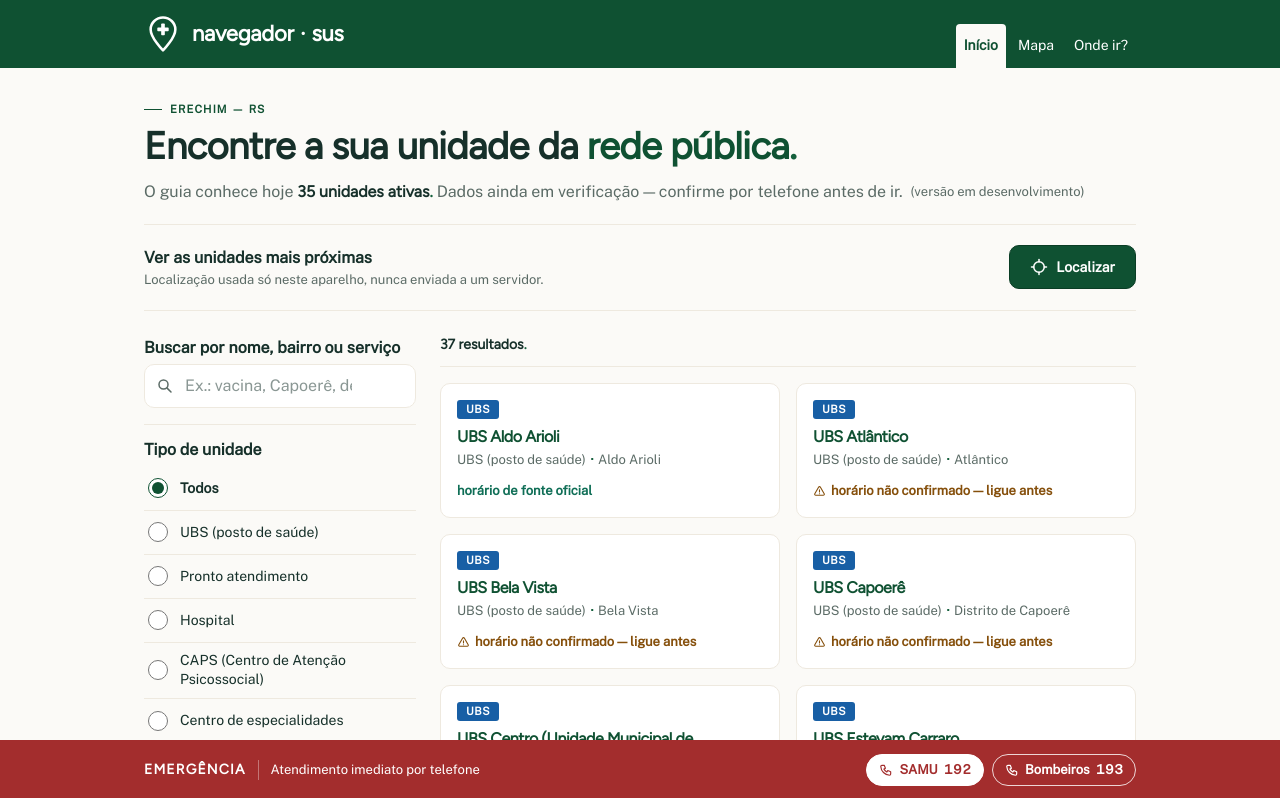
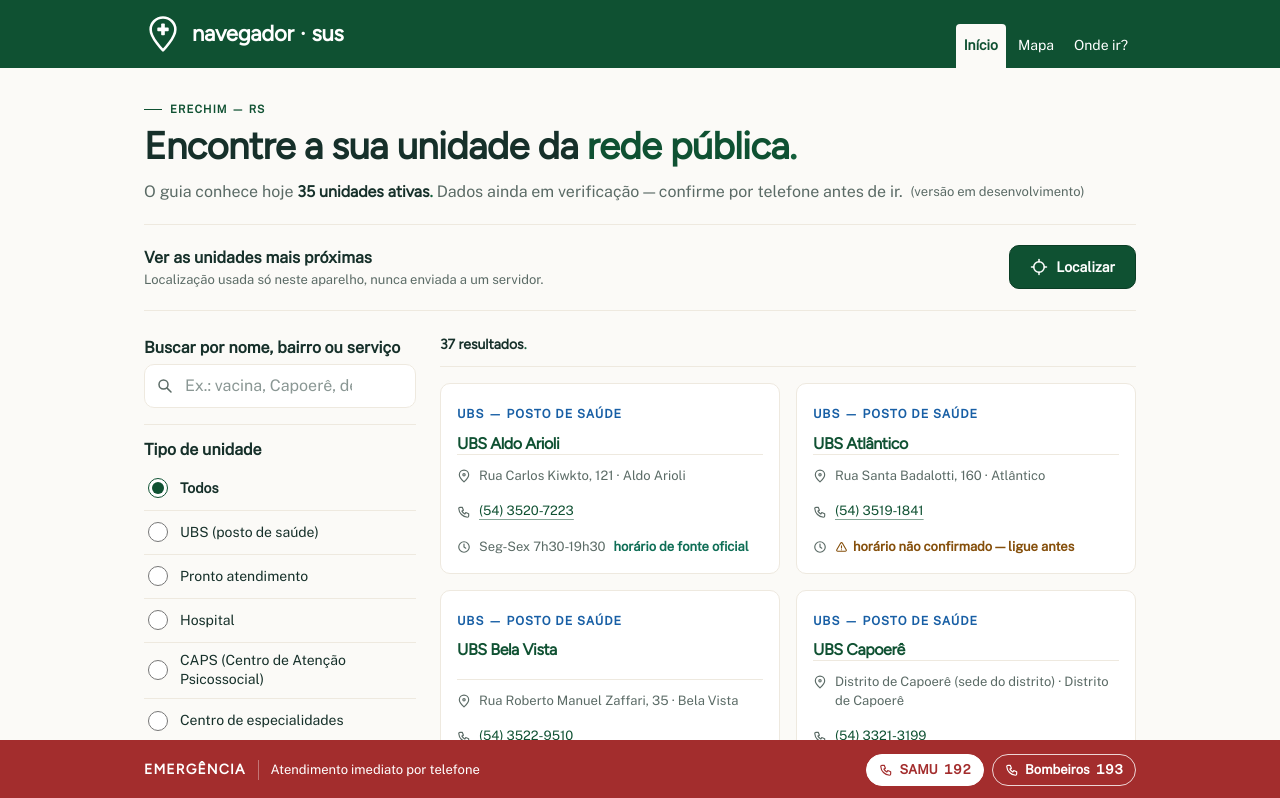
Before and after one commit to carloshjes/navegador-sus, a React (Vite) app: page / in a window 1280 px wide. Shown: the top 798 px of the page. Built offline with nearby package versions, Linux system fonts and the light colour scheme.

Commit message:
feat: structure directory unit records

```diff
--- a/src/components/CategoryTag.tsx
+++ b/src/components/CategoryTag.tsx
@@ -3,24 +3,19 @@ import { categoryFamily } from '../data/display-policy'
 import { CATEGORY_STYLE } from '../lib/category-style'
 
 /**
- * Category tag (Etapa Visual 4 / A1; kit §5 + components.md). A small solid
- * rectangle in the family color with white text, the wayfinding signal for
- * "what kind of unit". **Width is defined by content** — never stretches.
- *
- * Critical (regression root cause): UnitCard is `flex flex-col h-full` for
- * equal-height cards, and flex-column children take 100% width by default.
- * The tag MUST be `inline-flex` AND `self-start` so it stays its natural
- * width whether the parent is flex or block. Removing either invites the
- * "tag esticada" bug back. Document this constraint in tests too.
- *
- * Meaning travels by the label, not color alone (WCAG 1.4.1).
+ * Category eyebrow (Etapa Visual 15; kit §5). The family color is now carried
+ * by text, without a container shape competing with the structured record.
+ * All `cat-*` colors reach at least 5.58:1 on the white card surface; contrast
+ * ratios are symmetric, so their former white-on-color AA result also holds
+ * for color-on-white. Meaning travels by the translated label, not color alone
+ * (WCAG 1.4.1).
  */
 export function CategoryTag({ unit }: { unit: HealthUnit }) {
   const style = CATEGORY_STYLE[categoryFamily(unit)]
   return (
     <span
       data-testid="category-tag"
-      className={`inline-flex items-center self-start rounded-[3px] px-[9px] py-[4px] text-[11px] font-bold uppercase leading-none tracking-[0.05em] text-white ${style.className}`}
+      className={`text-[12px] font-bold uppercase leading-[1.2] tracking-[0.08em] ${style.textClassName}`}
     >
       {style.label}
     </span>
--- a/src/components/UnitCard.tsx
+++ b/src/components/UnitCard.tsx
@@ -1,27 +1,17 @@
 import { Link } from 'react-router'
 import type { HealthUnit } from '../data/types'
 import { displayCategory } from '../data/display-policy'
-import { UNIT_TYPE_LABELS } from '../data/labels'
-import { HOURS_BADGE_LABELS } from '../lib/provenance-ui'
+import { HOURS_BADGE_LABELS, telHref } from '../lib/provenance-ui'
 import { formatStraightLineDistance } from '../lib/geo'
 import { Badge } from './Badge'
 import { Card } from './Card'
 import { CategoryTag } from './CategoryTag'
 
 /**
- * Directory listing card. The confidence seal on the opening hours is
- * mandatory honesty (report §10) — it never gets omitted to look nicer.
- * `distanceMeters` is shown only when the user opted into "perto de mim".
- *
- * Etapa Visual 3 / A2+C3:
- *  - card is a flex column with status-seal pushed to the bottom via
- *    `mt-auto`, so cards in the same row reach equal heights (the grid
- *    stretches by default; the card now fills the cell);
- *  - title is Figtree (font-display) for hierarchy against Public Sans body,
- *    with `line-clamp-2` so a long unit name never blows up the row — the
- *    full name remains in the link's `title` attribute and on the detail
- *    page, so nothing is lost to assistive tech;
- *  - subtitle uses the pine middot motif between type and neighborhood.
+ * Directory record with two zones: identity first, practical data below the
+ * internal divider. `mt-auto` anchors the practical zone to the card base so
+ * sibling cards keep equal heights. The hours confidence seal is mandatory
+ * honesty (report §10) and is rendered even when the value is absent.
  */
 export function UnitCard({
   unit,
@@ -32,11 +22,14 @@ export function UnitCard({
 }) {
   const category = displayCategory(unit)
   const hours = unit.openingHours
+  const address = [unit.address.street, unit.address.neighborhood]
+    .filter((part): part is string => part !== null)
+    .join(' · ')
+  const phone = unit.phone.value
 
   return (
     <Card data-testid="unit-card" className="flex h-full w-full flex-col">
-      {/* Category tag on top (kit §5): rectangle + family color. It is the
-          single category signal on the card — no redundant colored spine. */}
+      <div data-testid="unit-card-identification">
         <CategoryTag unit={unit} />
         <h3 className="mt-2 font-display text-base font-bold leading-tight tracking-tight">
           <Link
@@ -47,43 +40,80 @@ export function UnitCard({
             {unit.name}
           </Link>
         </h3>
-      <p className="mt-1 text-meta text-ink-muted">
-        {UNIT_TYPE_LABELS[unit.type]}
-        {unit.address.neighborhood && (
-          <>
-            <span aria-hidden="true" className="dot-accent">
-              ·
-            </span>
-            {unit.address.neighborhood}
-          </>
-        )}
-      </p>
         {distanceMeters !== undefined && (
           <p className="mt-1 text-label text-primary">
             {formatStraightLineDistance(distanceMeters)} em linha reta
           </p>
         )}
+      </div>
 
-      {/* Status block pushed to the bottom — equal-height cards in 2-col.
-          Etapa Visual 5 / D: seals are now sober text; the optional icon
-          differentiates the sub-type of caution (alert-triangle = "verify
-          first", tools = "doesn't operate yet"). See kit §9.2. */}
-      <div className="mt-auto flex flex-wrap gap-x-4 gap-y-1 pt-3">
-        {category === 'coming-soon' ? (
+      <div
+        data-testid="unit-card-practical"
+        className="mt-auto border-t border-edge pt-3"
+      >
+        <div className="flex flex-col gap-1">
+          {address && (
+            <div
+              data-testid="unit-card-address"
+              className="flex items-start gap-2 text-meta text-ink-muted"
+            >
+              <MapPinIcon />
+              <span>{address}</span>
+            </div>
+          )}
+
+          {phone !== null && (
+            <div
+              data-testid="unit-card-phone"
+              className="flex min-h-touch items-center gap-2 text-meta"
+            >
+              <PhoneIcon />
+              <a
+                href={telHref(phone)}
+                aria-label={`Ligar para ${unit.name}`}
+                className="inline-flex min-h-touch items-center text-primary underline decoration-current/50 underline-offset-4"
+              >
+                {phone}
+              </a>
+            </div>
+          )}
+
+          <div
+            data-testid="unit-card-hours"
+            className="flex items-start gap-2 text-meta text-ink-muted"
+          >
+            <ClockIcon />
+            <div className="flex min-w-0 flex-wrap items-baseline gap-x-2 gap-y-1">
+              {hours.value !== null && <span>{hours.value}</span>}
+              <Badge
+                confidence={hours.confidence}
+                label={HOURS_BADGE_LABELS[hours.confidence]}
+                icon={hours.confidence === 'unverified' ? 'alert-triangle' : undefined}
+              />
+            </div>
+          </div>
+        </div>
+
+        {(category === 'coming-soon' ||
+          category === 'care-restricted' ||
+          category === 'care-cautious') && (
+          <div
+            data-testid="unit-card-state"
+            className="mt-2 flex flex-wrap gap-x-4 gap-y-1"
+          >
+            {category === 'coming-soon' && (
               <Badge
                 confidence="unverified"
                 label="em construção — ainda não atende"
                 icon="tools"
               />
-        ) : (
-          <Badge
-            confidence={hours.confidence}
-            label={HOURS_BADGE_LABELS[hours.confidence]}
-            icon={hours.confidence === 'unverified' ? 'alert-triangle' : undefined}
-          />
             )}
             {category === 'care-restricted' && (
-          <Badge confidence="unverified" label="acesso restrito" icon="alert-triangle" />
+              <Badge
+                confidence="unverified"
+                label="acesso restrito"
+                icon="alert-triangle"
+              />
             )}
             {category === 'care-cautious' && (
               <Badge
@@ -93,6 +123,61 @@ export function UnitCard({
               />
             )}
           </div>
+        )}
+      </div>
     </Card>
   )
 }
+
+function MapPinIcon() {
+  return (
+    <svg
+      aria-hidden="true"
+      viewBox="0 0 24 24"
+      fill="none"
+      stroke="currentColor"
+      strokeWidth="2"
+      strokeLinecap="round"
+      strokeLinejoin="round"
+      className="mt-0.5 size-3.5 shrink-0 text-ink-muted"
+    >
+      <path d="M20 10c0 5-8 12-8 12S4 15 4 10a8 8 0 1 1 16 0Z" />
+      <circle cx="12" cy="10" r="2" />
+    </svg>
+  )
+}
+
+function PhoneIcon() {
+  return (
+    <svg
+      aria-hidden="true"
+      viewBox="0 0 24 24"
+      fill="none"
+      stroke="currentColor"
+      strokeWidth="2"
+      strokeLinecap="round"
+      strokeLinejoin="round"
+      className="size-3.5 shrink-0 text-ink-muted"
+    >
+      <path d="M5 4h4l2 5-2.5 1.5a11 11 0 0 0 5 5L15 13l5 2v4a2 2 0 0 1-2 2A16 16 0 0 1 3 6a2 2 0 0 1 2-2Z" />
+    </svg>
+  )
+}
+
+function ClockIcon() {
+  return (
+    <svg
+      aria-hidden="true"
+      viewBox="0 0 24 24"
+      fill="none"
+      stroke="currentColor"
+      strokeWidth="2"
+      strokeLinecap="round"
+      strokeLinejoin="round"
+      className="mt-0.5 size-3.5 shrink-0 text-ink-muted"
+    >
+      <circle cx="12" cy="12" r="9" />
+      <path d="M12 7v5l3 2" />
+    </svg>
+  )
+}
--- a/src/lib/category-style.ts
+++ b/src/lib/category-style.ts
@@ -1,26 +1,32 @@
 import type { CategoryFamily } from '../data/display-policy'
 
 /**
- * Visual style per category family (kit §3/§5): a solid `cat-*` color with
- * white text, and a short PT-BR label. The category TAG renders these as a
- * rectangle (radius-sm) — the wayfinding signal that says "what kind of unit
- * this is", distinct from the status seal (a pill) that says "is it open /
- * confirmed". Color is never the only signal: the label carries the meaning
- * (WCAG 1.4.1), and the tag is uppercased in CSS, so labels stay normal-case
- * here.
+ * Visual style per category family (kit §3/§5): a `cat-*` text color and a
+ * short PT-BR eyebrow label. Jargon is translated at first mention while the
+ * full unit name remains untouched. Color is never the only signal: the label
+ * carries the meaning (WCAG 1.4.1), and CSS supplies uppercase presentation.
  *
- * `className` is a full literal Tailwind class so the JIT compiler sees it;
- * every `cat-*` color is AA on white (ratios in src/index.css).
+ * `textClassName` is a full literal Tailwind class so the compiler sees it;
+ * every `cat-*` color is AA on the white card surface (ratios in index.css).
  */
 export const CATEGORY_STYLE: Record<
   CategoryFamily,
-  { label: string; className: string }
+  { label: string; textClassName: string }
 > = {
-  ubs: { label: 'UBS', className: 'bg-cat-ubs' },
-  urgency: { label: 'Urgência', className: 'bg-cat-urgency' },
-  hospital: { label: 'Hospital', className: 'bg-cat-hospital' },
-  mental: { label: 'Saúde mental', className: 'bg-cat-mental' },
-  specialty: { label: 'Especialidades', className: 'bg-cat-specialty' },
-  pharmacy: { label: 'Farmácia', className: 'bg-cat-pharmacy' },
-  admin: { label: 'Apoio', className: 'bg-cat-admin' },
+  ubs: { label: 'UBS — posto de saúde', textClassName: 'text-cat-ubs' },
+  urgency: {
+    label: 'Urgência — pronto atendimento',
+    textClassName: 'text-cat-urgency',
+  },
+  hospital: { label: 'Hospital', textClassName: 'text-cat-hospital' },
+  mental: { label: 'CAPS — saúde mental', textClassName: 'text-cat-mental' },
+  specialty: {
+    label: 'Especialidades',
+    textClassName: 'text-cat-specialty',
+  },
+  pharmacy: { label: 'Farmácia', textClassName: 'text-cat-pharmacy' },
+  admin: {
+    label: 'Apoio — gestão e vigilância',
+    textClassName: 'text-cat-admin',
+  },
 }
```
Lines whose indentation alone changed are shown as unchanged.
